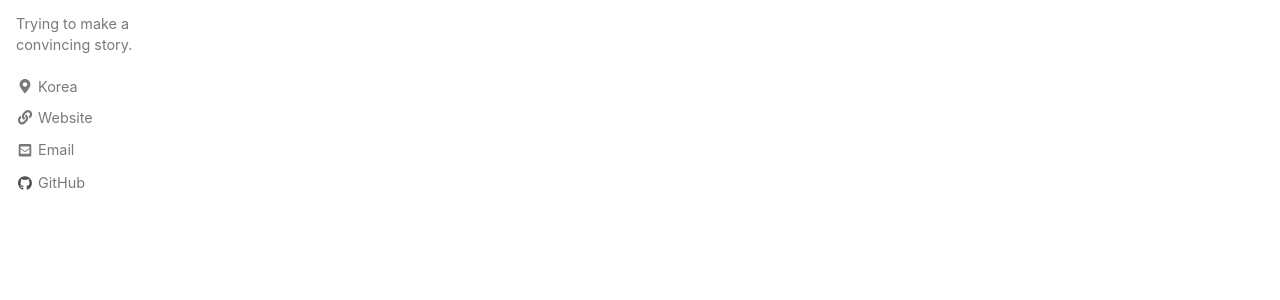
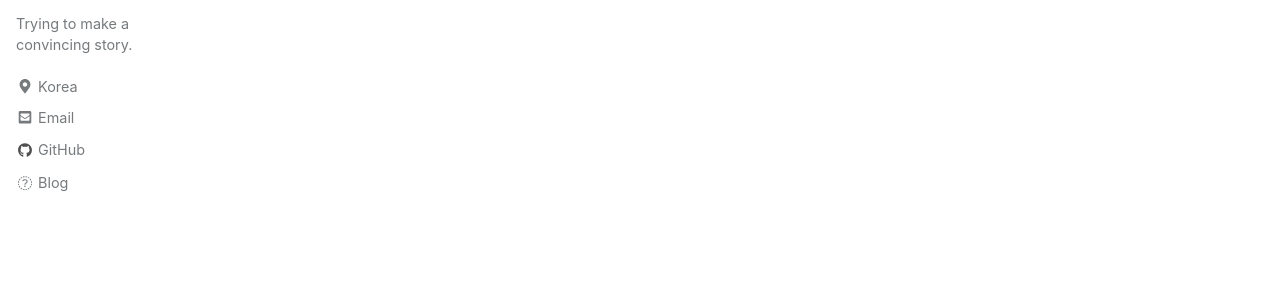
Before and after one commit to jisang0814/vitaflaneur.github.io, a Jekyll site: the page built from index.html, in a window 1280 px wide. Shown: the part 342-642 px from the top of the page. Built offline with Jekyll 4.4.1, drawn with Linux system fonts in a browser that asks for light colours; nearby versions of some CDN libraries; the list of posts is cut into pages by our own code.

Commit message:
Update author-profile.html

```diff
--- a/_includes/author-profile.html
+++ b/_includes/author-profile.html
@@ -58,16 +58,6 @@
           </a>
         </li>
       {% endif %}
-
-
-      {% if author.blog %}
-        <li>
-          <a href="{{ author.blog }}" itemprop="url">
-            <i class="fas fa-fw fa-link" aria-hidden="true"></i> {{ site.data.ui-text[site.locale].website_label | default: "Blog" }}
-          </a>
-        </li>
-      {% endif %}
-
 
       {% if author.email %}
         <li>
@@ -270,6 +260,13 @@
         </li>
       {% endif %}
 
+      {% if author.blog %}
+        <li>
+          <a href="{{ author.blog }}" itemprop="sameAs">
+            <i class="fab fa-fw fa-blog" aria-hidden="true"></i> Blog
+          </a>
+        </li>
+      {% endif %}
 
       {% include author-profile-custom-links.html %}
     </ul>
```
